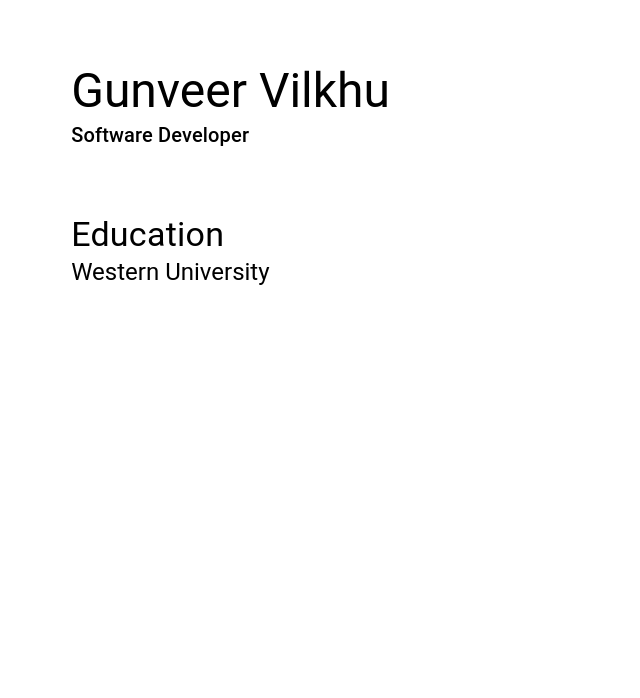
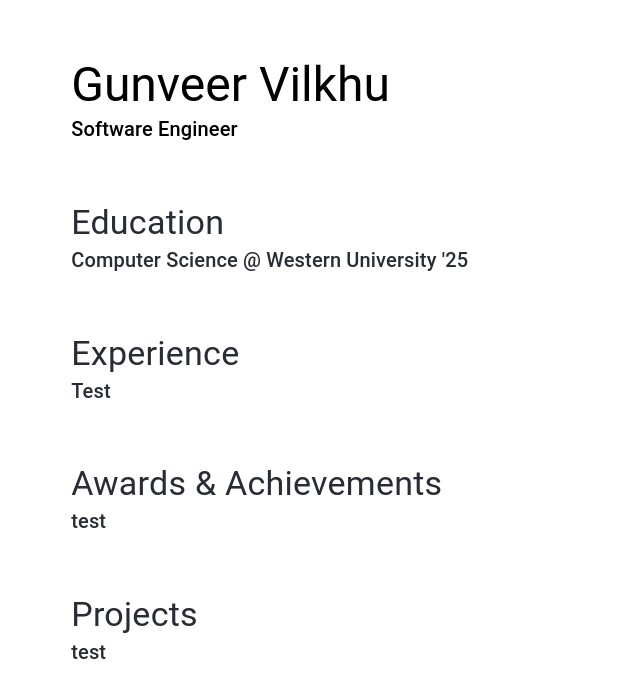
Before and after one commit to gunveerv/gunveerv.github.io, a React (Create React App) app: page / in a window 1280 px wide. Shown: the top 698 px of the page, without its empty margins (0-640 px from the left). Built offline with nearby package versions, Linux system fonts and the light colour scheme.

Commit message:
added some fields

```diff
--- a/src/App.css
+++ b/src/App.css
@@ -28,8 +28,9 @@
   color: #61dafb;
 }
 
-.left-space {
+.page-space {
   margin-left: 5%;
+  margin-right: 5%;
 }
 
 .space-top {
@@ -40,6 +41,10 @@
   font-weight: bolder;
 }
 
+.outline {
+  color: #282c34;
+}
+
 @keyframes App-logo-spin {
   from {
     transform: rotate(0deg);
--- a/src/App.js
+++ b/src/App.js
@@ -3,14 +3,23 @@
 // import Bar from './components/Navbar';
 import Intro from './components/Intro';
 import Education from './components/Education';
+import Experience from './components/Experience';
+import Awards from './components/Awards';
+import Projects from './components/Projects';
 
 function App() {
   return (
     <div className="App">
 
       {/* <Bar /> */}
-      <Intro />
-      <Education />
+      <div  className="page-space">
+        <Intro />
+        <Education />
+        <Experience />
+        <Awards />
+        <Projects />
+      </div>
+
 
     </div>
   );
--- /dev/null
+++ b/src/components/Awards.js
@@ -0,0 +1,14 @@
+import { Typography, Grid } from '@mui/material';
+import '../App.css';
+
+function Awards() {
+  return (
+    <div className="space-top outline">
+      <Typography variant="h4" align="left">Awards & Achievements</Typography>
+      <Typography variant="h6" align="left">test</Typography>
+
+    </div>
+  );
+}
+
+export default Awards;
--- a/src/components/Education.js
+++ b/src/components/Education.js
@@ -3,12 +3,10 @@
 
 function Education() {
   return (
-    <div className="left-space space-top">
+    <div className="space-top outline">
       <Typography variant="h4" align="left">Education</Typography>
+      <Typography variant="h6" align="left">Computer Science @ Western University '25</Typography>
 
-      <Grid>
-        <Typography variant="h5" align="left">Western University</Typography>
-      </Grid>
     </div>
   );
 }
--- /dev/null
+++ b/src/components/Experience.js
@@ -0,0 +1,14 @@
+import { Typography, Grid } from '@mui/material';
+import '../App.css';
+
+function Experience() {
+  return (
+    <div className="space-top outline">
+      <Typography variant="h4" align="left">Experience</Typography>
+      <Typography variant="h6" align="left">Test</Typography>
+
+    </div>
+  );
+}
+
+export default Experience;
--- a/src/components/Intro.js
+++ b/src/components/Intro.js
@@ -5,7 +5,7 @@
   return (
     <div className="left-space space-top">
       <Typography variant="h3" align="left">Gunveer Vilkhu</Typography>
-      <Typography variant="h6" align="left">Software Developer</Typography>
+      <Typography variant="h6" align="left">Software Engineer</Typography>
     </div>
   );
 }
--- /dev/null
+++ b/src/components/Projects.js
@@ -0,0 +1,14 @@
+import { Typography, Grid } from '@mui/material';
+import '../App.css';
+
+function Projects() {
+  return (
+    <div className="space-top outline">
+      <Typography variant="h4" align="left">Projects</Typography>
+      <Typography variant="h6" align="left">test</Typography>
+
+    </div>
+  );
+}
+
+export default Projects;
```
